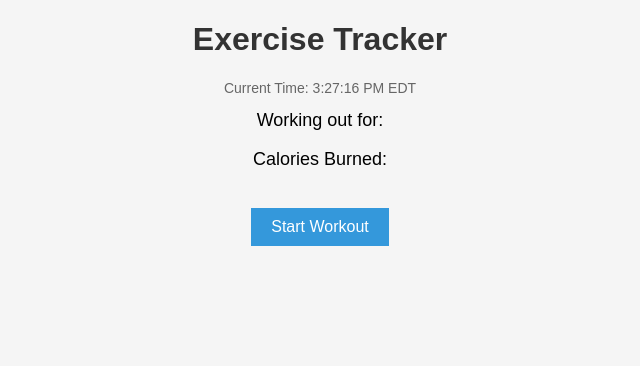
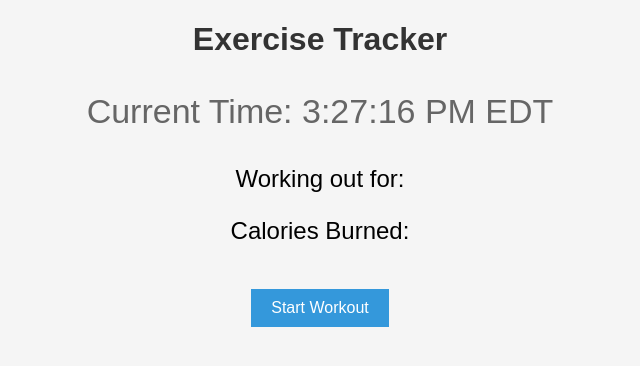
Before and after one commit to MrRainbowCoding/workout-tracker, a plain HTML site: page index.html in a window 1280 px wide. Shown: the whole page, without its empty margins (320-960 px from the left). Drawn offline with Linux system fonts and the light colour scheme.

Commit message:
Update index.html

```diff
--- a/index.html
+++ b/index.html
@@ -2,7 +2,7 @@
 <html>
 <head>
   <title>Exercise Tracker</title>
-    <style>
+  <style>
     body {
       font-family: Arial, sans-serif;
       text-align: center;
@@ -14,12 +14,12 @@
     }
 
     #exerciseTime, #caloriesBurned {
-      font-size: 18px;
+      font-size: 24px; /* Increased font size */
       margin-top: 10px;
     }
 
     #louisvilleTime {
-      font-size: 14px;
+      font-size: 34px;
       color: #666;
     }
 
```
